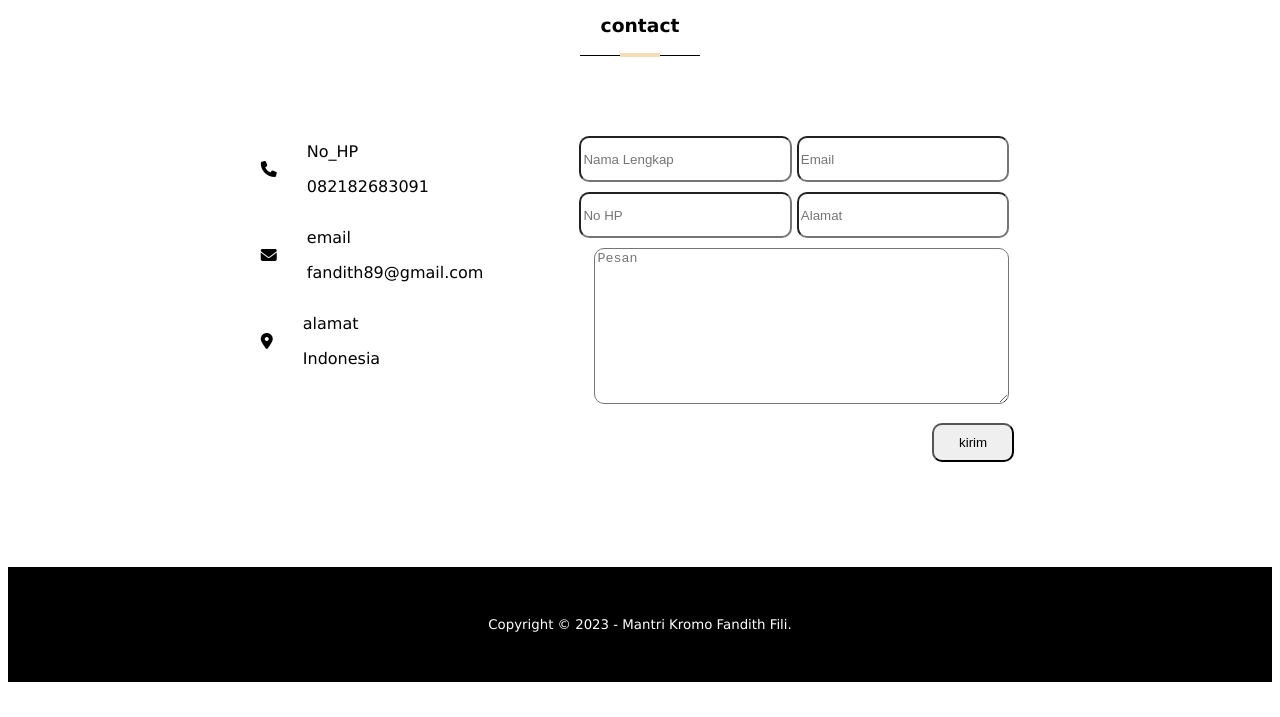
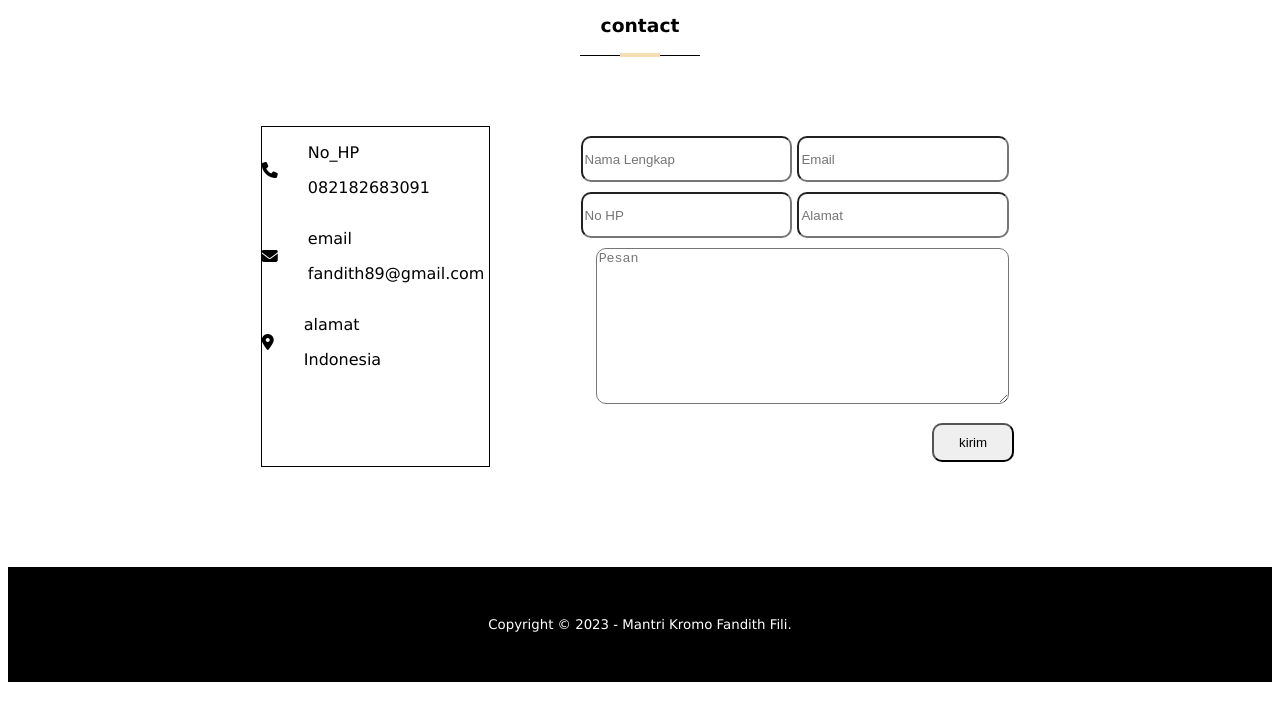
Before and after one commit to fandith12/portofolio, a plain HTML site: page contact.html in a window 1280 px wide. Shown: the part 83-800 px from the top of the page. Drawn offline with Linux system fonts and the light colour scheme.

Commit message:
style.css

```diff
--- a/contact/style.css
+++ b/contact/style.css
@@ -127,10 +127,10 @@ section h3::after {
 }
 .info {
 	width: 30%;
+	border: 1px solid black;
 }
 .info-items {
 	display: flex;
-	width: 20pc;
 	align-items: center;
 }
 .info-items .icon {
```
